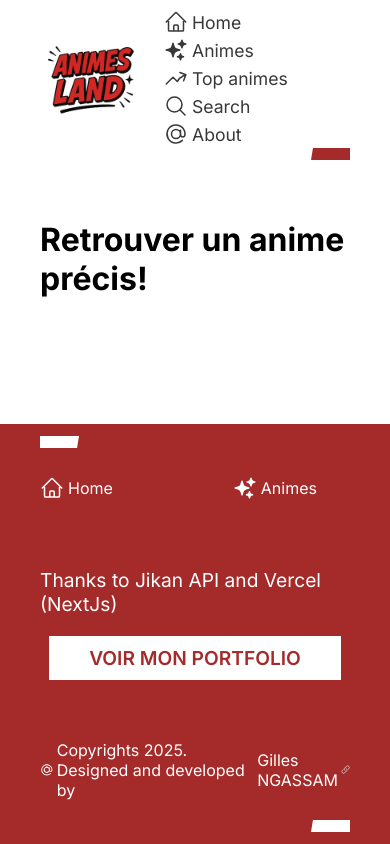
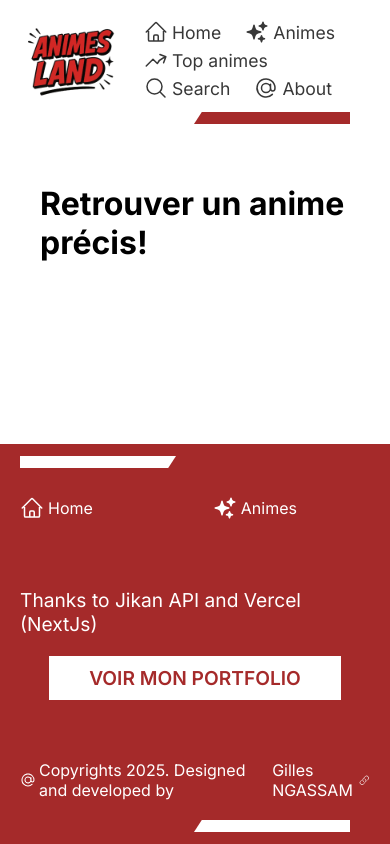
Before and after one commit to NanmegniNgassam/animes-land, a Next.js app: page /search in a window 390 px wide. Shown: the top 844 px of the page. Built offline with nearby package versions, Linux system fonts and the light colour scheme.

Commit message:
Dev: Preparing widgets to responsiveness

```diff
--- a/src/app/components/footer/footer.module.css
+++ b/src/app/components/footer/footer.module.css
@@ -62,3 +62,15 @@
   gap: 3px;
   justify-content: center;
 }
+
+@media screen and (max-width: 600px) {
+  .footerContainer {
+    padding: 44px 20px;
+  }
+  .footerContainer::before {
+    width: 40%;
+  }
+  .footerContainer::after {
+    width: 40%;
+  }
+}
--- a/src/app/components/header/header.module.css
+++ b/src/app/components/header/header.module.css
@@ -35,3 +35,12 @@
   align-items: center;
   gap: 4px;
 }
+
+@media screen and (max-width: 600px) {
+  .headerContainer {
+    padding: 10px 20px;
+  }
+  .headerContainer::after {
+    width: 40%;
+  }
+}
--- a/src/app/globals.css
+++ b/src/app/globals.css
@@ -37,4 +37,8 @@ main {
   html {
     color-scheme: dark;
   }
+
+  main {
+    padding: 0 20px;
+  }
 }
```
